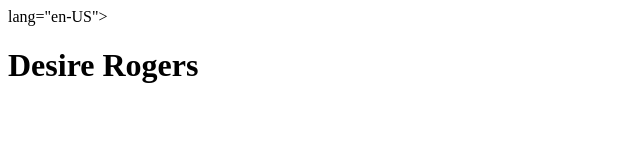
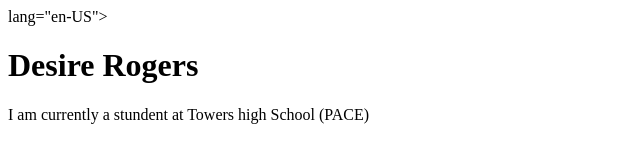
Before and after one commit to 9062792/9062792.github.io, a plain HTML site: page index.Html in a window 1280 px wide. Shown: the whole page, without its empty margins (0-640 px from the left). Drawn offline with Linux system fonts and the light colour scheme.

Commit message:
Update index.Html

```diff
--- a/index.Html
+++ b/index.Html
@@ -4,4 +4,8 @@
 <H1>
   Desire Rogers
 </H1>
+<p>
+ I am currently a stundent at Towers high School (PACE)
+  </p>
+
 </html>
```
